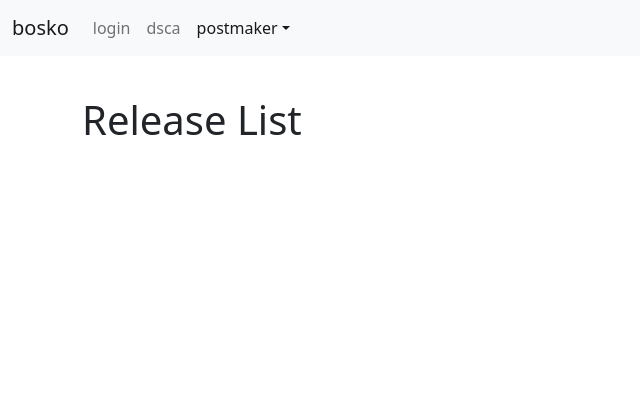
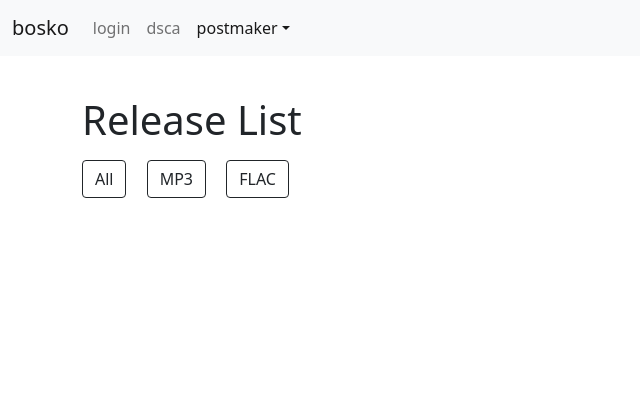
Before and after one commit to kaikarh/bosko, a Django app: page /postmaker/releases/ in a window 1280 px wide. Shown: the top 420 px of the page, without its empty margins (0-640 px from the left). Run offline with Django 3.2, Linux system fonts and the light colour scheme; data that the repository does not hold is empty.

Commit message:
added filter for release type

```diff
--- a/postmaker/templates/postmaker/releases.html
+++ b/postmaker/templates/postmaker/releases.html
@@ -9,6 +9,11 @@ Releases | {{ block.super }}
 {% block content %}
 <div class="container mt-5 pt-5">
   <h1>Release List</h1>
+  <div class="mt-3">
+    <a class="btn btn-outline-dark" href="{% url 'postmaker:release_list' %}" role="button">All</a>
+    <a class="btn btn-outline-dark ms-3" href="{% url 'postmaker:release_list_type_filtered' 'mp3' %}" role="button">MP3</a>
+    <a class="btn btn-outline-dark ms-3" href="{% url 'postmaker:release_list_type_filtered' 'flac' %}" role="button">FLAC</a>
+  </div>
   <div class="mt-3">
     <table class="table table-striped table-hover">
       <tbody>
--- a/postmaker/urls.py
+++ b/postmaker/urls.py
@@ -8,6 +8,7 @@ urlpatterns = [
     path('make', views.make, name='make'),
     path('np', views.np, name='np'),
     path('releases/', views.ReleaseList.as_view(), name='release_list'),
+    path('releases/<type>/', views.ReleaseList.as_view(), name='release_list_type_filtered'),
     path('releases/<int:pk>/', views.ReleaseDetailView.as_view(), name='release_detail'),
     path('releases/<int:pk>/make', views.ReleaseDetailMakeView.as_view(), name='release_detail_make'),
     path('api/set-posted', views.set_posted, name='set_posted'),
--- a/postmaker/views.py
+++ b/postmaker/views.py
@@ -5,7 +5,7 @@ from datetime import datetime
 
 from django.shortcuts import render
 from django.template import loader
-from django.http import HttpResponse, JsonResponse
+from django.http import HttpResponse, JsonResponse, Http404
 from django.views.decorators.csrf import csrf_exempt
 from django.views.generic import ListView
 from django.views.generic import DetailView
@@ -150,7 +150,16 @@ class ReleaseList(ListView):
     #model = Release
     context_object_name = 'release_list'
     template_name = 'postmaker/releases.html'
-    queryset = Release.objects.order_by('-time')
+
+    def get_queryset(self):
+        if self.kwargs.get('type'):
+            if self.kwargs['type'].upper() == 'MP3':
+                return Release.objects.exclude(release_name__contains='FLAC-').order_by('-time')
+            elif self.kwargs['type'].upper() == 'FLAC':
+                return Release.objects.filter(release_name__contains='FLAC-').order_by('-time')
+            else:
+                raise Http404
+        return Release.objects.order_by('-time')
 
 class ReleaseDetailView(LoginRequiredMixin, DetailView):
     model = Release
```
